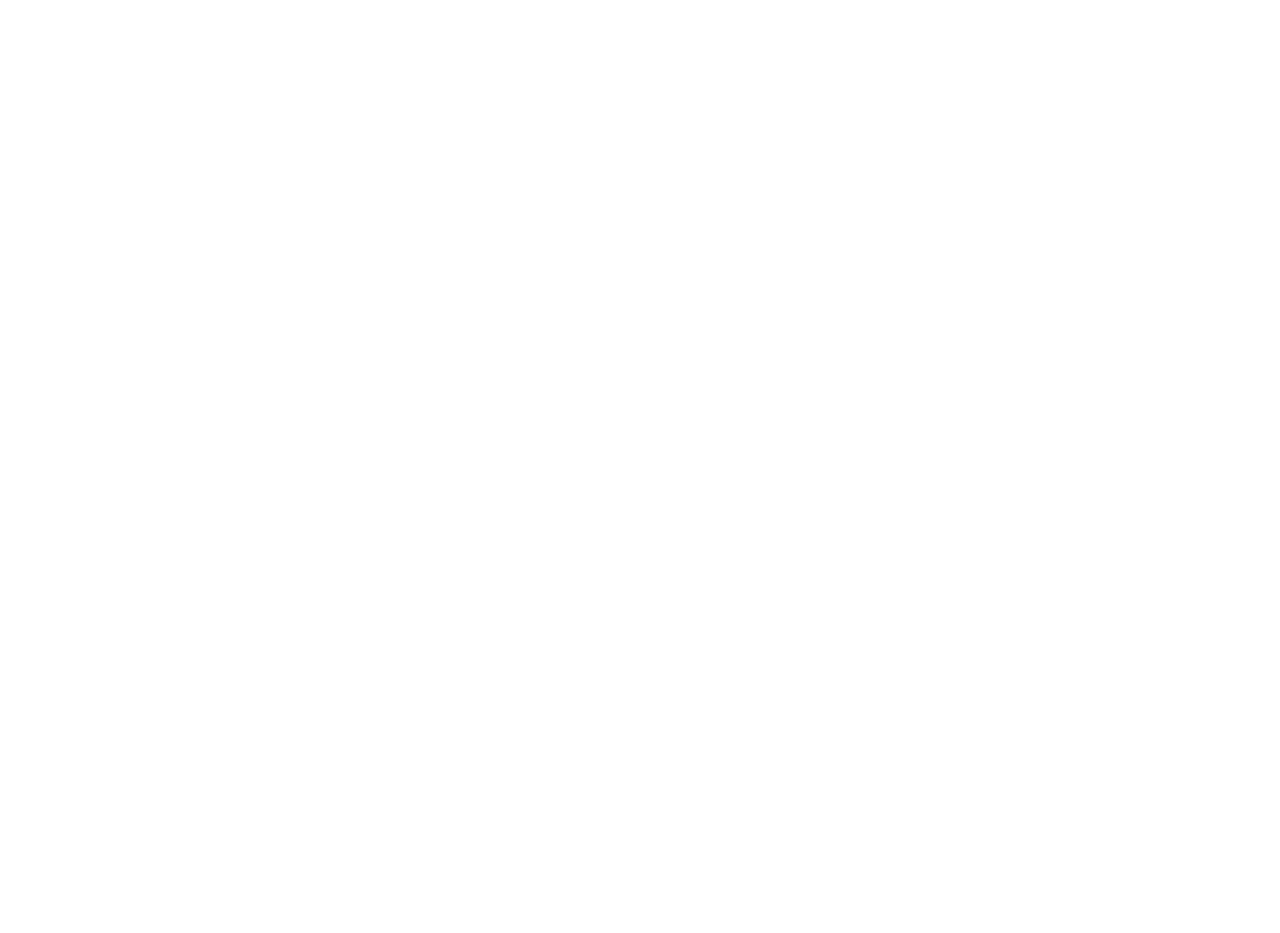
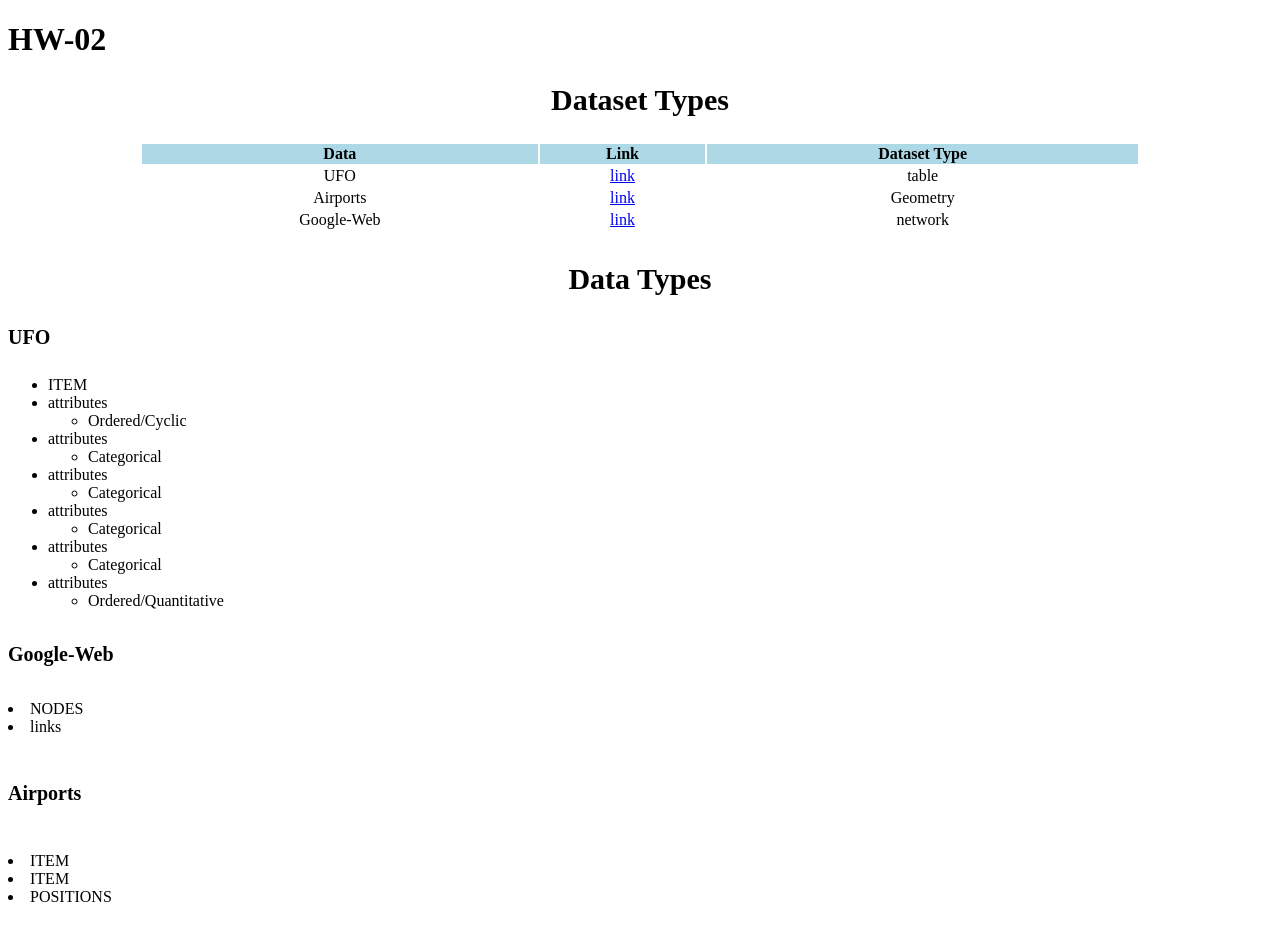
Before and after one commit to DS4200-S23-Class/hw-02-xiaoli-fang, a plain HTML site: page index.html in a window 1280 px wide. Shown: the top 933 px of the page. Before the commit the page ends 800 px from the top, so only its background shows below. Drawn offline with Linux system fonts and the light colour scheme; files whose address does not match are found by name.

Commit message:
part 1 done

```diff
--- a/index.html
+++ b/index.html
@@ -3,10 +3,119 @@
 
 <head>
     <meta charset=utf-8/>
+    <link rel="stylesheet" href="style.css">
+    <title>hw-02</title>
+
 </head>
 
 
 <body>
+    <h1>HW-02</h1>
+    <div id="data-abstraction">
+        <div class="info">
+            <h2>Dataset Types</h2>
+            <table class="mytable" border:1>
+                <tr id="">
+                    <th>Data</th>
+                    <th>Link</th>
+                    <th>Dataset Type</th>
+                </tr>
+                <tr>
+                    <td>UFO</td>
+                    <td><a href="/Users/sherleyfang/Desktop/DS4200_HW2/hw-02-xiaoli-fang/data/UFO.csv">link</a>
+                    </td>
+                    <td>table</td>
+                </tr>
+                <tr>
+                    <td>Airports</td>
+                    <td><a href="/Users/sherleyfang/Desktop/DS4200_HW2/hw-02-xiaoli-fang/data/Airports.csv"> link </a> </td>
+                    <td>Geometry</td>
+                </tr>
+                <tr>
+                    <td>Google-Web</td>
+                    <td>
+                        <a href="/Users/sherleyfang/Desktop/DS4200_HW2/hw-02-xiaoli-fang/data/Google-Web.txt">link</a>
+                        </td>
+                    <td>network</td>
+                </tr>
+
+
+            </table>
+        </div>
+
+        <div class="info">
+            <h3>Data Types</h3>
+
+            <h4>UFO</h4>
+            <ul>
+                <li>ITEM</li>
+                <li>attributes
+                    <ul>
+                        <li>Ordered/Cyclic</li>
+                    </ul>
+                </li>
+
+                <li>attributes
+                    <ul>
+                        <li>Categorical</li>
+                    </ul>
+                </li>
+                <li>attributes
+                    <ul>
+                        <li>Categorical</li>
+                    </ul>
+
+                </li>
+                <li>attributes
+                    <ul>
+                        <li>Categorical</li>
+                    </ul>
+
+                </li>
+                <li>attributes
+                    <ul>
+                        <li>Categorical</li>
+                    </ul>
+                </li>
+
+                <li>attributes
+                    <ul>
+                        <li>Ordered/Quantitative</li>
+                    </ul>
+
+
+                </li>
+            </ul>
+
+
+            <h5>Google-Web</h5>
+                <li>NODES</li>
+                <li>links</li>
+
+
+            <h6>Airports</h6>
+                <li>ITEM</li>
+                <li>ITEM</li>
+                <li>POSITIONS</li>
+
+
+        </div>
+
+    </div>
+
+
+    <div id="task-abstraction">
+        <h3>Task Abstraction</h3>
+        <div class="container">
+            <img src="/Users/sherleyfang/Desktop/DS4200_HW2/hw-02-xiaoli-fang/img/vis1.png" alt="vis1.png" />
+            <img src="/Users/sherleyfang/Desktop/DS4200_HW2/hw-02-xiaoli-fang/img/vis2.png" alt="vis2.png" />
+        </div>
+
+
+
+    </div>
+
+    <div id="decorationo">
 
 
 </body>
--- /dev/null
+++ b/style.css
@@ -0,0 +1,57 @@
+/* Styling goes in this file */
+title {
+	font-family: Arial;
+}
+
+
+h2{
+	text-align: center;
+	font-size: 30px
+
+}
+table{text-align: center;}
+
+.mytable{
+	margin: 0 auto;
+	height: 90px;
+	width: 1000px}
+
+th{background-color: lightblue;
+	text-align: center;}
+
+
+h3{
+	text-align: center;
+	font-size: 30px;
+}
+
+h4{
+	text-align: left;
+	font-size: 20px
+}
+
+h5{
+	text-align: left;
+	font-size: 20px
+}
+
+h6{
+	text-align: left;
+	font-size: 20px
+}
+
+
+
+.container{
+	display: flex;
+	flex-direction: row;
+	text-align: center
+}
+
+img{
+	max-width: 50%;
+	max-height: 50%;
+	height:auto;
+	width: auto;
+
+}
```
Also changed, not shown: 1 other file.
